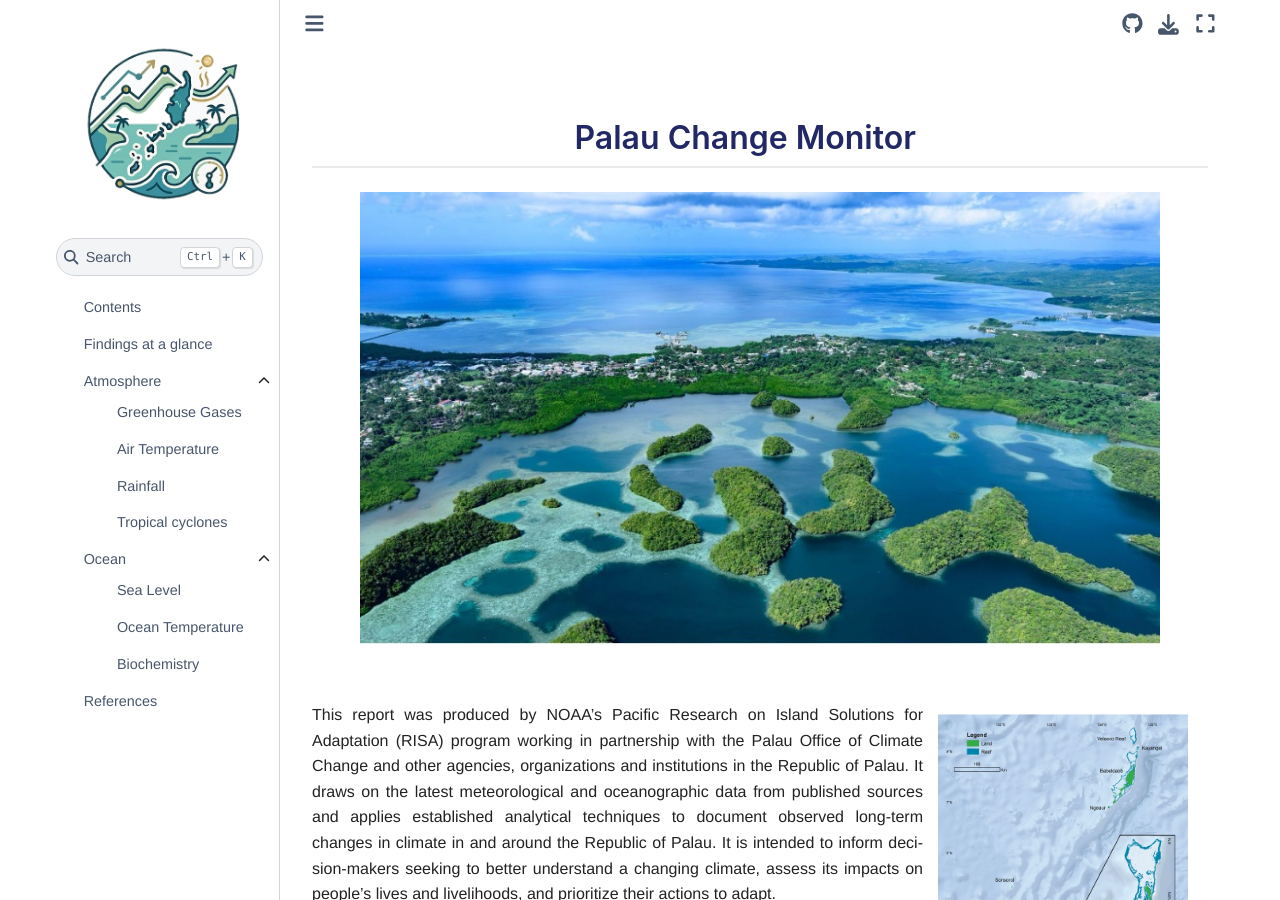
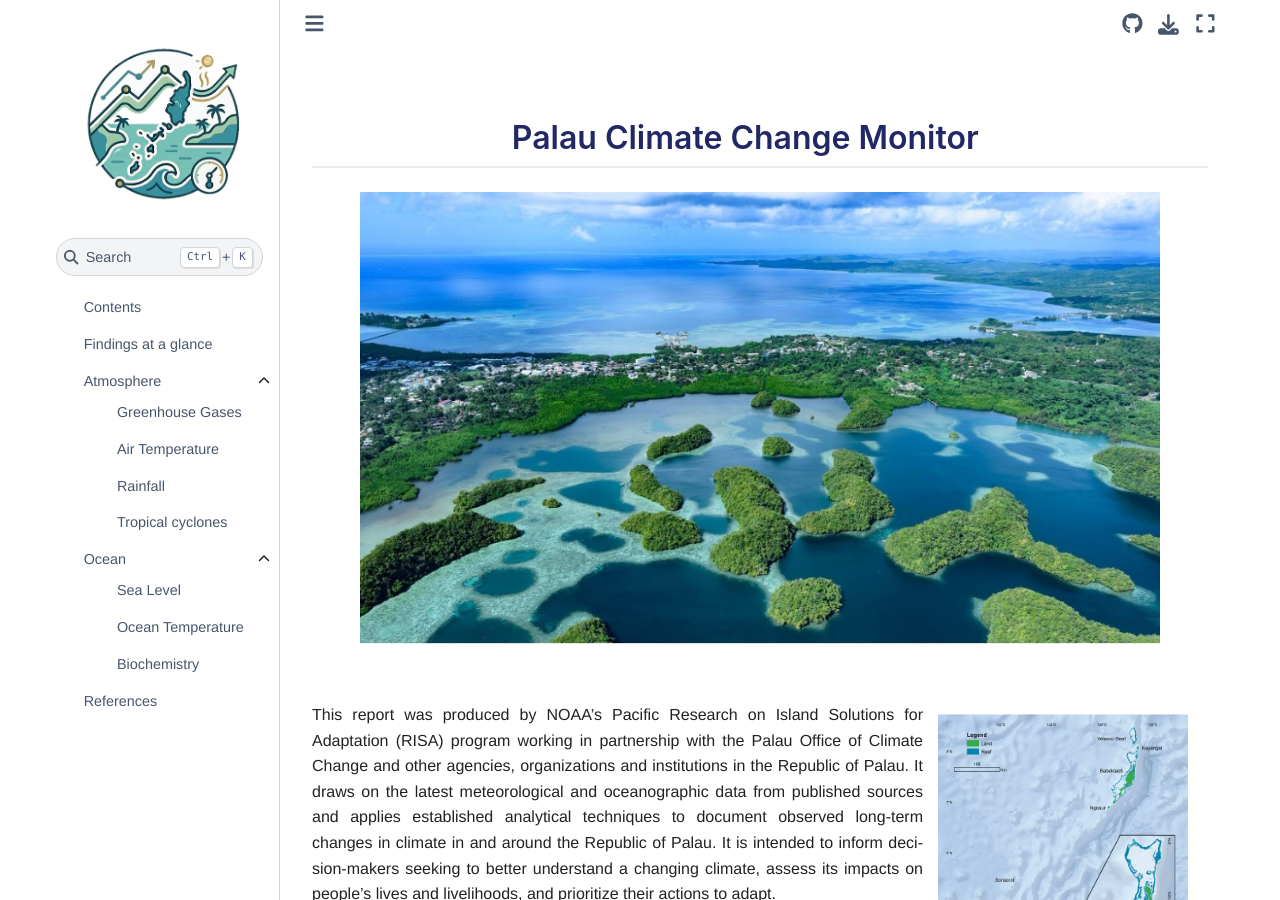
Before and after one commit to lauracagigal/CC_indicators_report, a Jupyter Book: the page built from chapters/00_intro.md, in a window 1280 px wide and 900 px high. Built offline with Jupyter Book 1.0.4 settings and Sphinx 7.4.7 and the Sphinx Book theme 1.1.4, drawn with Linux system fonts in a browser that asks for light colours; a script that is not in the unit is left out; comment, search, counter and statistics services are not loaded.

Commit message:
fixed title

```diff
--- a/chapters/00_intro.md
+++ b/chapters/00_intro.md
@@ -1,5 +1,5 @@
 <!-- <h1 align="center">Palau Climate Change Monitor</h1> -->
-# Palau Change Monitor
+# Palau Climate Change Monitor
 
 <div style="text-align: center;">
   <img src="../_static/figures/image_palau.jpg" width="800">
```
